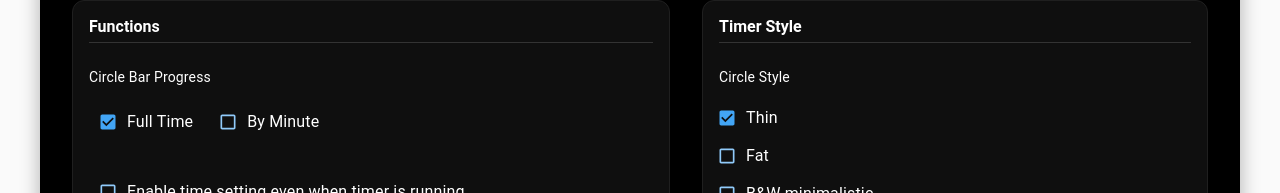
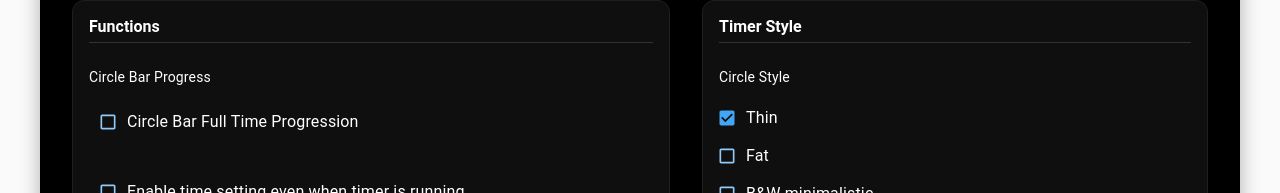
Before and after one commit to Iqnis-03/mqtjs_sv, a React (Create React App) app: page / in a window 1280 px wide. Shown: the part 112-305 px from the top of the page. Built offline with nearby package versions, Linux system fonts and the light colour scheme.

Commit message:
Set default circle progress to minute and change UI to single checkbox
cgen-863cf7e2edf5450a93680822f7eaafb4

```diff
--- a/src/components/MqtSetting.js
+++ b/src/components/MqtSetting.js
@@ -77,7 +77,7 @@ const MqtSetting = () => {
   const [startSoundEnabled, setStartSoundEnabled] = useState(
     typeof savedSettings.startSoundEnabled === 'boolean' ? savedSettings.startSoundEnabled : true
   );
-  const [circleProgress, setCircleProgress] = useState(savedSettings.circleProgress || 'full');
+  const [circleProgress, setCircleProgress] = useState(savedSettings.circleProgress || 'minute');
   const [allowClickableTimer, setAllowClickableTimer] = useState(savedSettings.allowClickableTimer || false);
 
   // Save settings to localStorage whenever they change
@@ -161,10 +161,7 @@ const MqtSetting = () => {
   const FunctionSettings = (
     <Stack spacing={2}>
       <Typography variant="body2">Circle Bar Progress</Typography>
-      <Stack direction="row" spacing={2}>
-        <FormControlLabel control={<Checkbox size="small" checked={circleProgress === 'full'} onChange={() => setCircleProgress('full')} />} label="Full Time" />
-        <FormControlLabel control={<Checkbox size="small" checked={circleProgress === 'minute'} onChange={() => setCircleProgress('minute')} />} label="By Minute" />
-      </Stack>
+      <FormControlLabel control={<Checkbox size="small" checked={circleProgress === 'full'} onChange={(e) => setCircleProgress(e.target.checked ? 'full' : 'minute')} />} label="Circle Bar Full Time Progression" />
 
       <div className="inline-fields">
         {/* <TextField
@@ -250,7 +247,7 @@ const MqtSetting = () => {
     setSoundSet(1);
     setWarnMode('10s');
     setStartSoundEnabled(true);
-    setCircleProgress('full');
+    setCircleProgress('minute');
     setAllowClickableTimer(false);
   };
 
```
